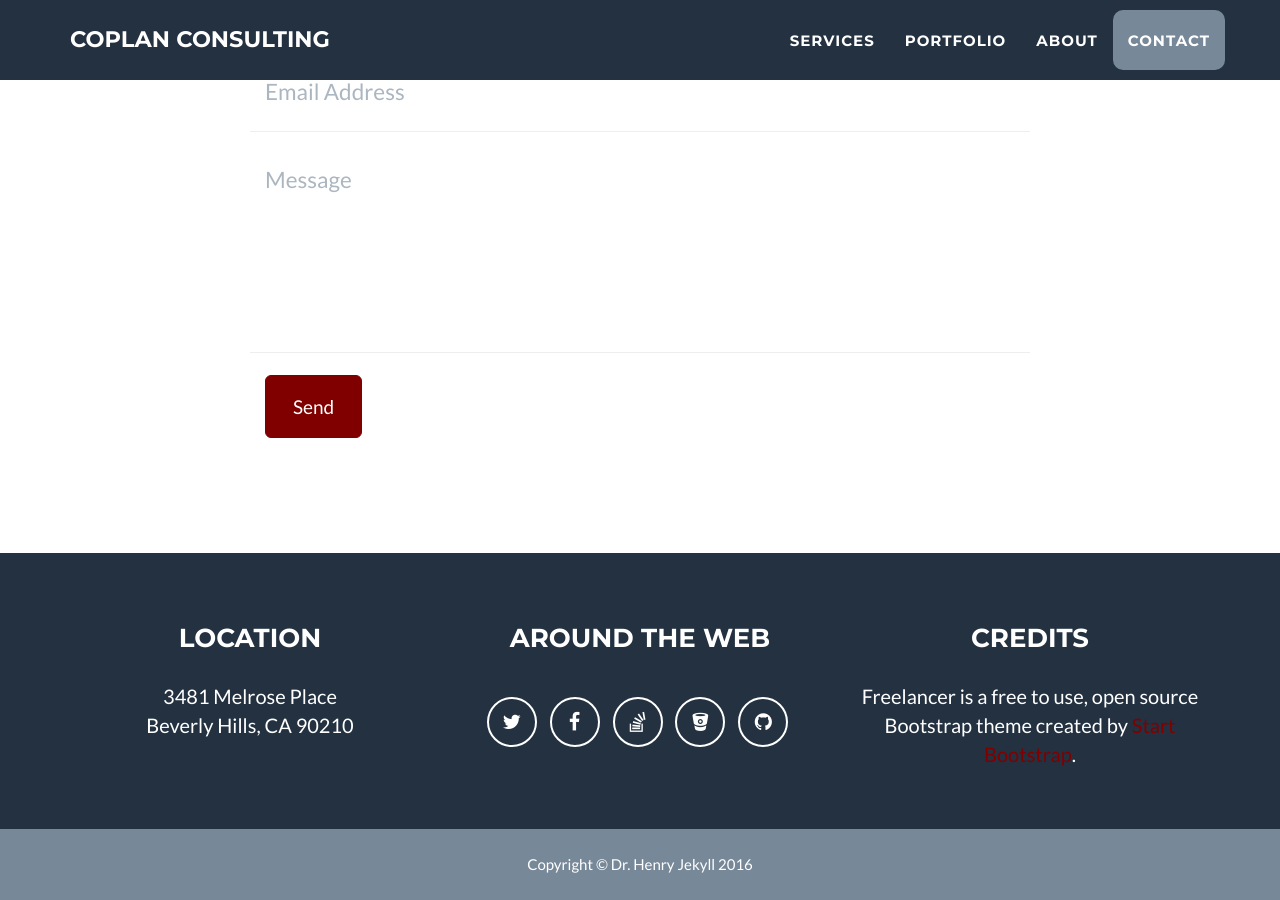
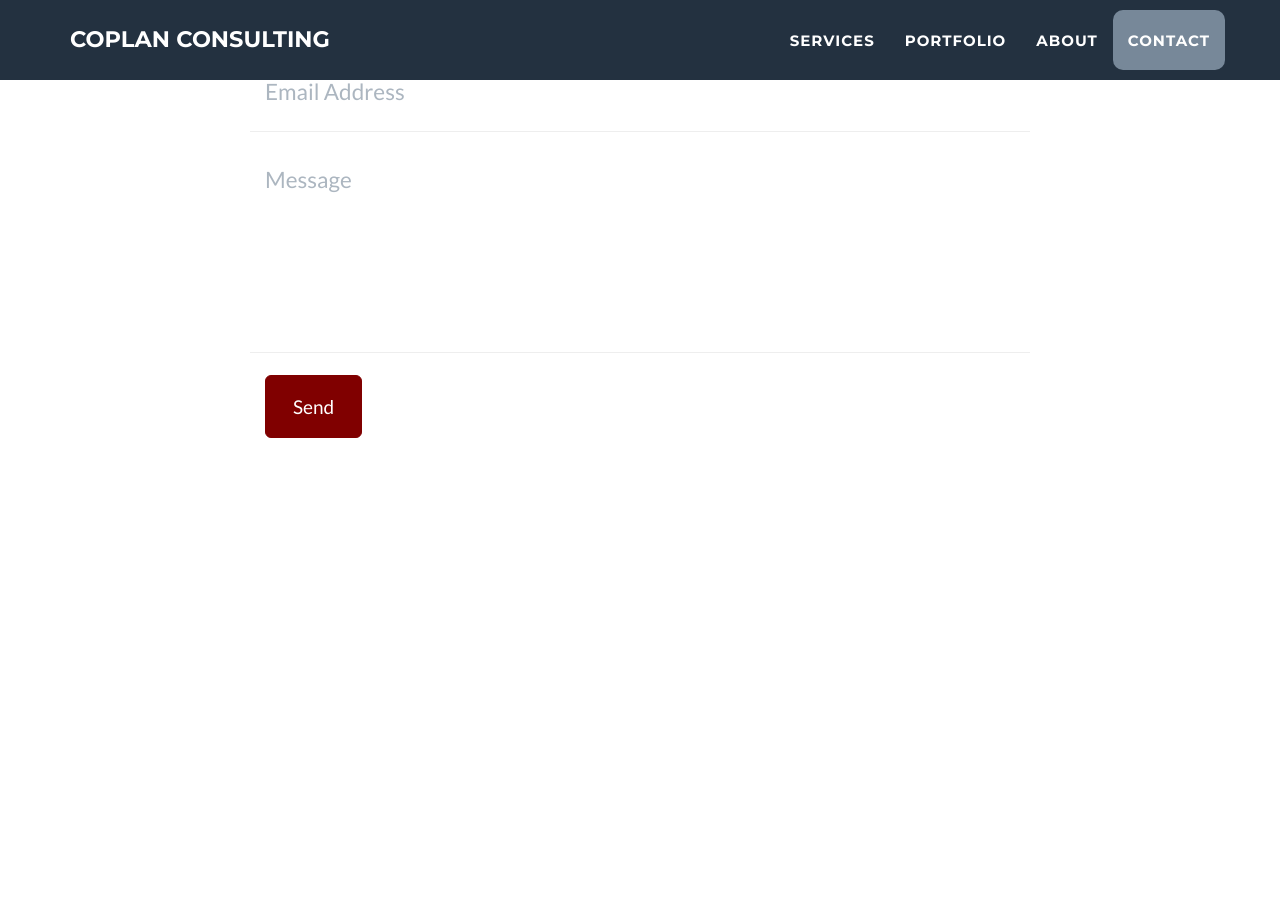
Before and after one commit to ccoplan/ccoplan.github.io, a Jekyll site: the page built from index.html, in a window 1280 px wide and 900 px high, scrolled down 3188 px. Built offline with Jekyll 4.4.1, drawn with Linux system fonts in a browser that asks for light colours; after the commit the page ends 3741 px from its top, so only the background shows below that.

Commit message:
Removed footer.

```diff
--- a/_config.yml
+++ b/_config.yml
@@ -20,7 +20,7 @@ contact: static
 
 # If you use disqus you need disqus shortname
 # https://help.disqus.com/customer/portal/articles/466208
-disqus_shortname: myshortname
+# disqus_shortname: myshortname
 
 # Color settings (hex-codes without the leading hash-tag)
 color:
--- a/_layouts/default.html
+++ b/_layouts/default.html
@@ -16,7 +16,6 @@
     {% include contact.html %}
     {% endif %}
 
-    {% include footer.html %}
     {% include modals.html %}
     {% include js.html %}
     </body>
```
